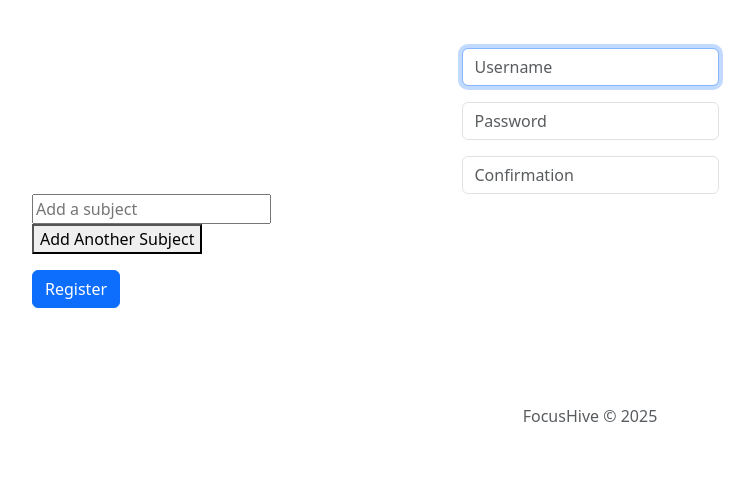
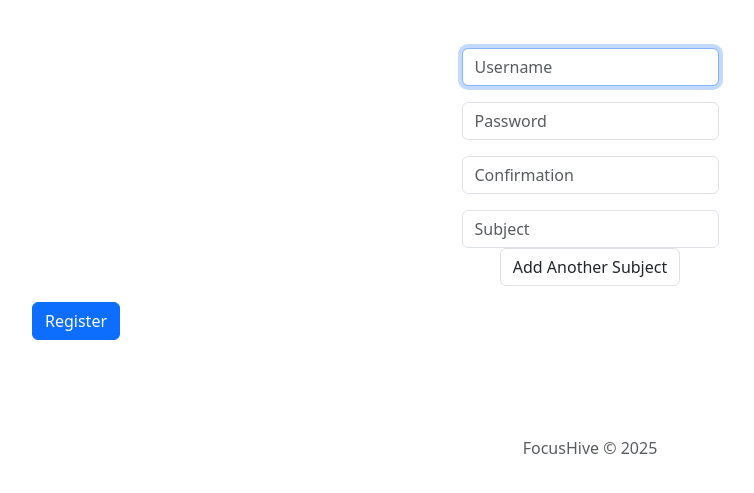
Before and after one commit to Ronta000/CS50-final-project, a Flask app: page / in a window 1280 px wide. Shown: the part 56-549 px from the top of the page, without its empty margins (50-804 px from the left). Run offline with Flask 3, Linux system fonts and the light colour scheme; some libraries are stand-ins or nearby versions.

Commit message:
update all files

```diff
--- a/fproject/app.py
+++ b/fproject/app.py
@@ -25,9 +25,9 @@ def register():
         username = request.form.get("username")
         password = request.form.get("password")
         confirmation = request.form.get("confirmation")
-        subject_names = request.form.getlist("subjects")
+        subject_names = request.form.getlist("subject_names")
         subject_names = [name.strip() for name in subject_names if name.strip()]
-        if len(subject_names) == 0:
+        if not subject_names:
             return ("must provide at least one subject", 400)
         if not username:
             return ("must provide username", 400)
--- a/fproject/templates/register.html
+++ b/fproject/templates/register.html
@@ -14,11 +14,12 @@
         </div>
         <div class="mb-3">
             <input class="form-control mx-auto w-auto" name="confirmation" placeholder="Confirmation" type="password">
-             <div id="subjectsContainer">
-        <input type="text" name="subject_names[]" placeholder="Add a subject" required>
-    </div>
-    <button type="button" onclick="addSubject()">Add Another Subject</button>
-
+            </div>
+            <div id="subjectsContainer">
+            <input autocomplete="off" class="form-control mx-auto w-auto" name="subject_names" placeholder="Subject" type="text">
+        </div>
+        <div class="mb-3">
+            <button type="button" class="form-control mx-auto w-auto" onclick="addSubject()">Add Another Subject</button>
         </div>
         <button class="btn btn-primary" type="submit">Register</button>
 
@@ -29,7 +30,7 @@ function addSubject() {
     const container = document.getElementById("subjectsContainer");
     const input = document.createElement("input");
     input.type = "text";
-    input.name = "subject_name[]";
+    input.name = "subject_names[]";
     input.placeholder = "Add a subject";
     container.appendChild(input);
 }
```
